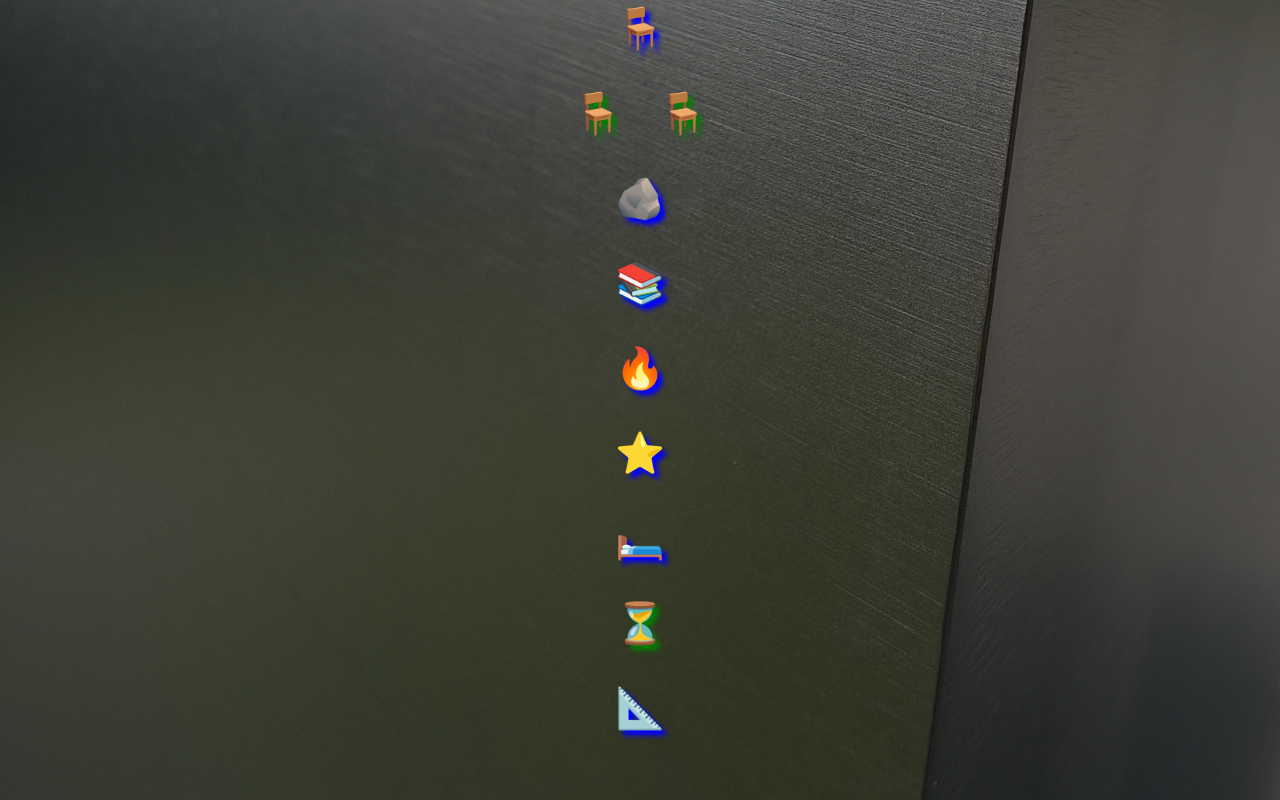
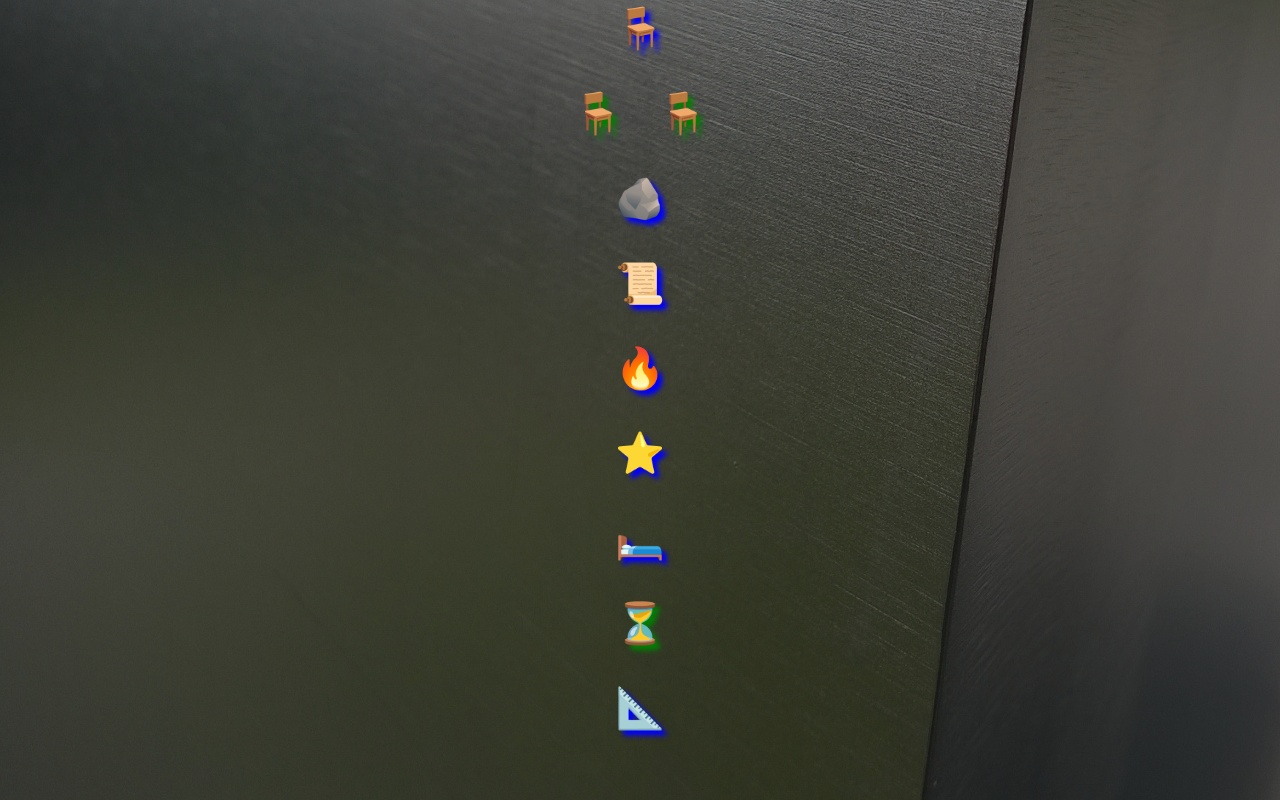
Before and after one commit to mckaysalisbury/dnd, a plain HTML site: page tower.html in a window 1280 px wide. Drawn offline with Linux system fonts and the light colour scheme.

Commit message:
finished room descriptions

```diff
--- a/tower.html
+++ b/tower.html
@@ -58,36 +58,32 @@
                 closed: {
                     text: "🪨",
                     translation: "Closed Chambers",
-                    message: "A hallway stands before you with doors with perfectly smooth stone walls. A door is on the right. At the end of the hall, about 40 feet ahead, a passage opens up to the right.",
+                    message: "A hallway stands before you with doors with eerily-smooth stone walls. A door is on the right. At the end of the hall, about 40 feet ahead, a passage opens up to the right.",
                 },
                 shrine: {
-                    language: "dwarf",
-                    text: "📚",
+                    text: "📜",
                     translation: "Shrine",
-                    message: "The castle groans briefly as it moves.",
+                    message: "Painted renditions of dracoliches line the walls of this chamber, and a stone altar in the center of this area features the skeletal limbs and claws of a dragon. [A half-dozen cultists lookup in surprise at our appearance.]",
                 },
                 lounge: {
-                    language: "dwarf",
                     text: "🔥",
                     translation: "Lounge",
-                    message: "With a slight jolt, you feel the castle has come to a stop.",
+                    message: "A large fireplace in the center of the room keeps this chamber warm and cozy, its smoke magically vented away. About two-thirds of the skeleton of an adult dragon is laid out on the floor, curled around the fireplace. [Before you have time for further assessment, however, a half-dozen black-cloaked figures move to attack you.]",
                 },
                 observatory: {
-                    language: "dwarf",
                     text: "⭐",
                     translation: "Observatory",
-                    message: "You hear ice blocks grinding against each other as the momentum shifts.",
+                    message: "This chamber is clearly the workplace of a wizard. A pair of voluminous tomes on astronomy and astrology lie open on a table. A massive telescope of brass, crystal and polished mahogany rests on an intricate stand in the middle of the chamber. A latter rests against the only flat wall the room, and an immense crystal lens is embedded in the ceiling. The far flat wall also has a door on it.",
                 },
                 bedroom: {
-                    language: "giant",
                     text: "🛏️",
                     translation: "Bedroom",
-                    message: "You hear a loud howling wind that reverberates the entire castle, and slightly increases your anxeity.",
+                    message: "This room appears to have once been a luxurious bedroom chamber. The bed still looks nice, but quite worn. Bookshelves, mostly empty, line the right side. The left side contains a makeshift tabled covered in notes assembled from planks laid across barrels.",
                 },
                 dungeon: {
                     text: "⏳",
                     translation: "Dungeon",
-                    message: "blah blah blah dungeon",
+                    message: "This rectangular room has a passage on the right side. [Three robed bodies lie on the ground here.]",
                     enabled: () => params.has("key") && current != "dungeon",
                 },
                 sundial: {
```
